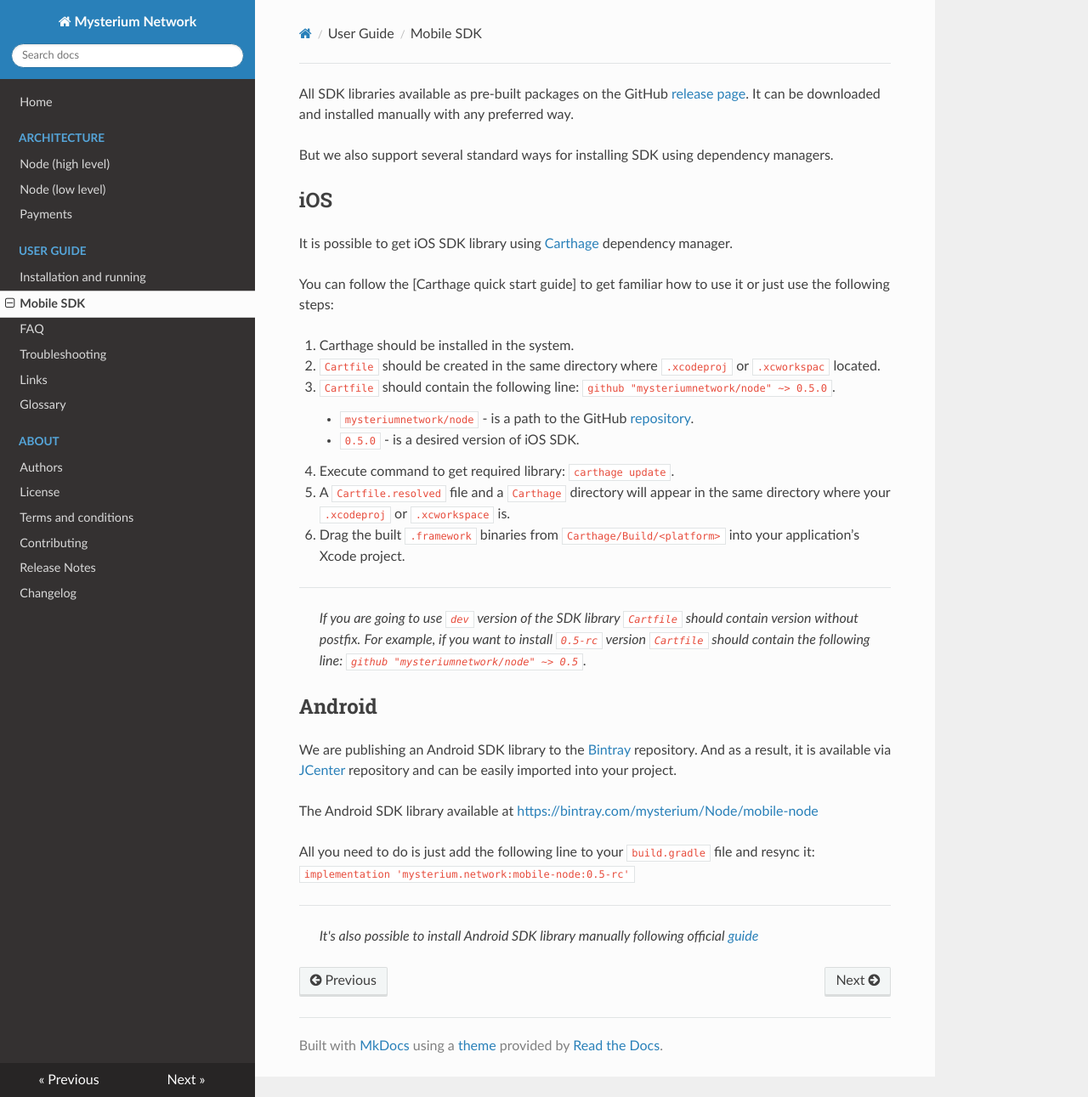
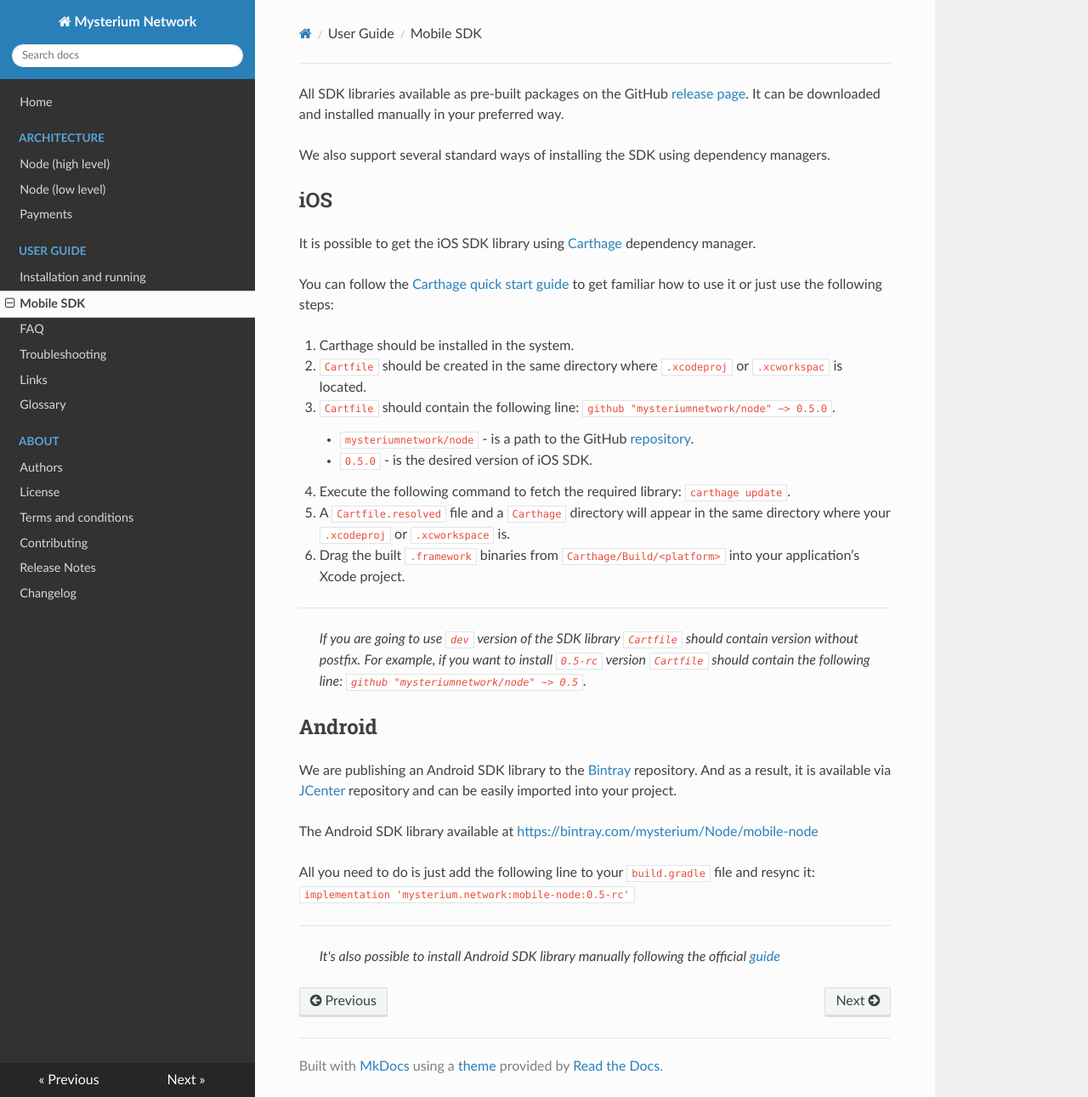
Before and after one commit to mysteriumnetwork/docs, an MkDocs documentation site: the page built from docs/user-guide/mobile-sdk.md, in a window 1280 px wide and 1291 px high. Shown: the whole window at 85% size. Built offline with MkDocs 1.6.1, drawn with Linux system fonts in a browser that asks for light colours; nearby versions of some CDN libraries; old or Windows-style settings are respelled for this version of MkDocs.

Commit message:
Mobile SDK installation fixes

```diff
--- a/docs/user-guide/mobile-sdk.md
+++ b/docs/user-guide/mobile-sdk.md
@@ -1,21 +1,21 @@
 All SDK libraries available as pre-built packages on the GitHub [release page](https://github.com/mysteriumnetwork/node/releases).
-It can be downloaded and installed manually with any preferred way.
+It can be downloaded and installed manually in your preferred way.
 
-But we also support several standard ways for installing SDK using dependency managers.
+We also support several standard ways of installing the SDK using dependency managers.
 
 ## iOS
 
-It is possible to get iOS SDK library using [Carthage](https://github.com/Carthage/Carthage) dependency manager.
+It is possible to get the iOS SDK library using [Carthage](https://github.com/Carthage/Carthage) dependency manager.
 
-You can follow the [Carthage quick start guide] to get familiar how to use it or just use the following steps:
+You can follow the [Carthage quick start guide](https://github.com/Carthage/Carthage#quick-start) to get familiar how to use it or just use the following steps:
 
 1. Carthage should be installed in the system.
-2. `Cartfile` should be created in the same directory where `.xcodeproj` or `.xcworkspac` located.
+2. `Cartfile` should be created in the same directory where `.xcodeproj` or `.xcworkspac` is located.
 3. `Cartfile` should contain the following line: `github "mysteriumnetwork/node" ~> 0.5.0`.
     - `mysteriumnetwork/node` - is a path to the GitHub [repository](https://github.com/mysteriumnetwork/node).
-    - `0.5.0` - is a desired version of iOS SDK.
+    - `0.5.0` - is the desired version of iOS SDK.
 
-4. Execute command to get required library: `carthage update`.
+4. Execute the following command to fetch the required library: `carthage update`.
 5. A `Cartfile.resolved` file and a `Carthage` directory will appear in the same directory where your `.xcodeproj` or `.xcworkspace` is.
 6. Drag the built `.framework` binaries from `Carthage/Build/<platform>` into your application’s Xcode project.
 
@@ -34,4 +34,4 @@ All you need to do is just add the following line to your `build.gradle` file an
 
 ---
 
-> *It's also possible to install Android SDK library manually following official [guide](https://developer.android.com/studio/projects/android-library#AddDependency)*
+> *It's also possible to install Android SDK library manually following the official [guide](https://developer.android.com/studio/projects/android-library#AddDependency)*
```
